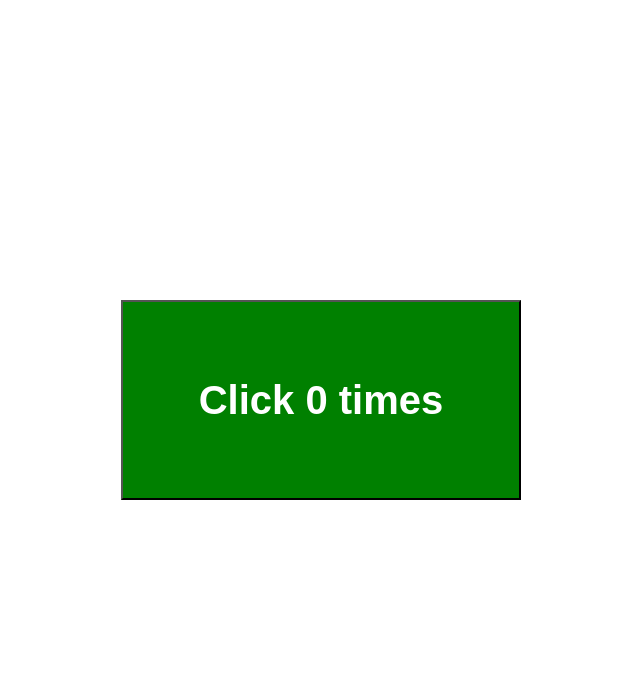
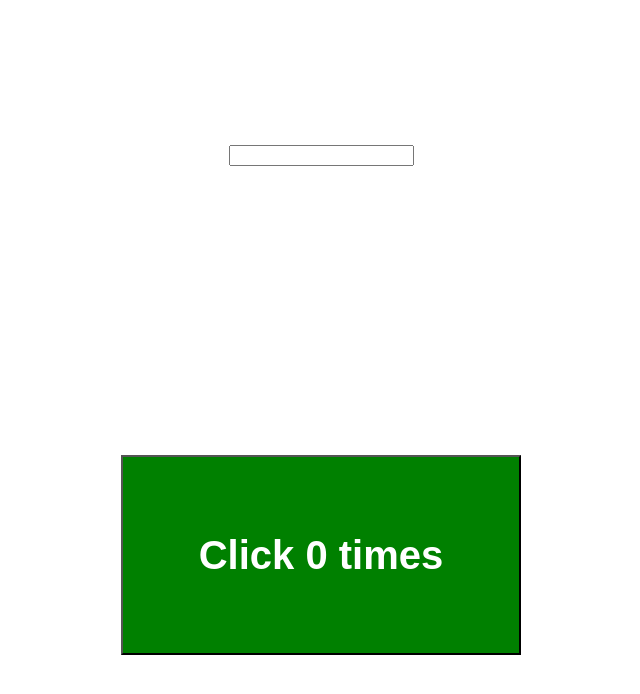
Before and after one commit to BasitMaqsood/_REACT_HOOKS, a React (Create React App) app: page / in a window 1280 px wide. Shown: the top 694 px of the page, without its empty margins (319-959 px from the left). Built offline with nearby package versions, Linux system fonts and the light colour scheme.

Commit message:
conditionally run use-effect

```diff
--- a/src/component/ClassCounter.js
+++ b/src/component/ClassCounter.js
@@ -3,7 +3,7 @@ import React, { Component, Fragment } from 'react';
 class ClassCounter extends Component {
     state = {
         counter: 0,
-        name: 'Basit Maqsood'
+        name: ''
     }
 
     componentDidMount() {
@@ -11,8 +11,12 @@ class ClassCounter extends Component {
     }
 
     componentDidUpdate(prevProps, prevState) {
-        console.log('----', prevProps, prevState)
-        document.title = `Clicked ${this.state.counter} times`;
+        // console.log('----', prevProps, prevState)
+        console.log('Before Checking the Condition :::::')
+        if (prevState.counter !== this.state.counter) {
+            console.log('After Checking the condition')
+            document.title = `Clicked ${this.state.counter} times`;
+        }
     }
 
 
@@ -25,9 +29,14 @@ class ClassCounter extends Component {
     }
 
     render() {
-        const { counter } = this.state;
+        const { counter, name } = this.state;
         return (
             <Fragment>
+                <input type="text" value={name} onChange={(e) => {
+                    this.setState({
+                        name: e.target.value
+                    })
+                }} />
                 <button
                     onClick={this.handleIncrement}
                     style={{ width: 400, height: 200, backgroundColor: 'green', color: 'white', fontWeight: 'bold', fontSize: 40 }}>
--- a/src/component/HooksCounterFive.js
+++ b/src/component/HooksCounterFive.js
@@ -1,12 +1,15 @@
 import React, { Fragment, useState, useEffect } from 'react';
 
 const HooksCounterFive = () => {
-    const [counter, setCounter] = useState(0)
+    const [counter, setCounter] = useState(0);
+    const [name, setName] = useState('')
     useEffect(() => {
+        console.log('Counter Value Updated ::: ');
         document.title = `Clicked ${counter} times`
-    })
+    }, [counter])
     return (
         <Fragment>
+            <input type="text" value={name} onChange={(e) => setName(e.target.value)} />
             <button
                 style={{ width: 400, height: 200, backgroundColor: 'green', color: 'white', fontWeight: 'bold', fontSize: 40 }}
                 onClick={() => setCounter(counter + 1)}>
```
